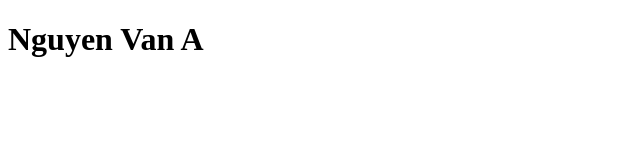
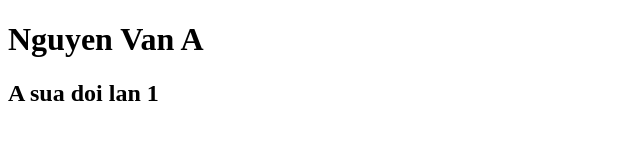
Before and after one commit to pilotxuanhuy/teamAB, a plain HTML site: page index.html in a window 1280 px wide. Shown: the whole page, without its empty margins (0-640 px from the left). Drawn offline with Linux system fonts and the light colour scheme.

Commit message:
1. A sua doi lan 1

```diff
--- a/index.html
+++ b/index.html
@@ -7,5 +7,6 @@
   </head>
   <body>
     <h1>Nguyen Van A</h1>
+    <h2>A sua doi lan 1</h2>
   </body>
 </html>
```
